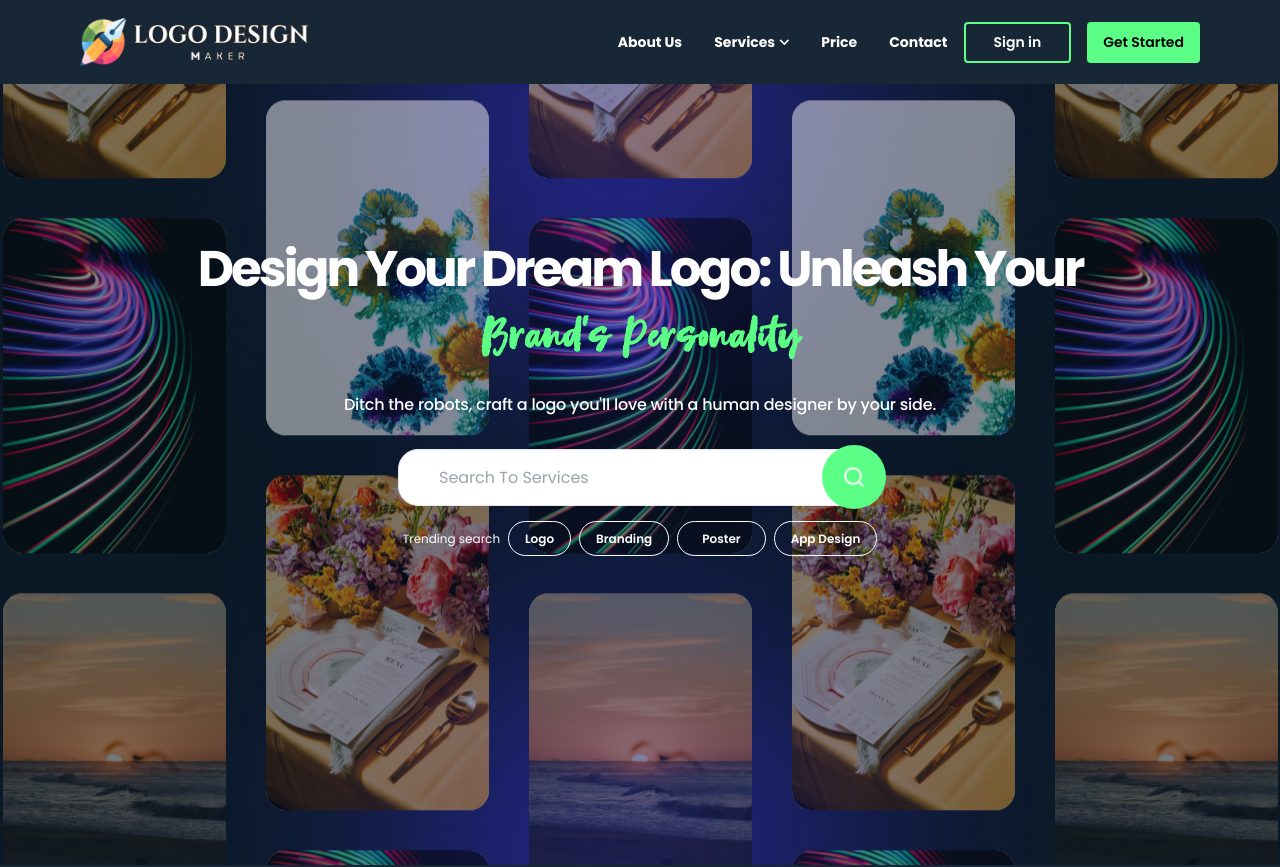
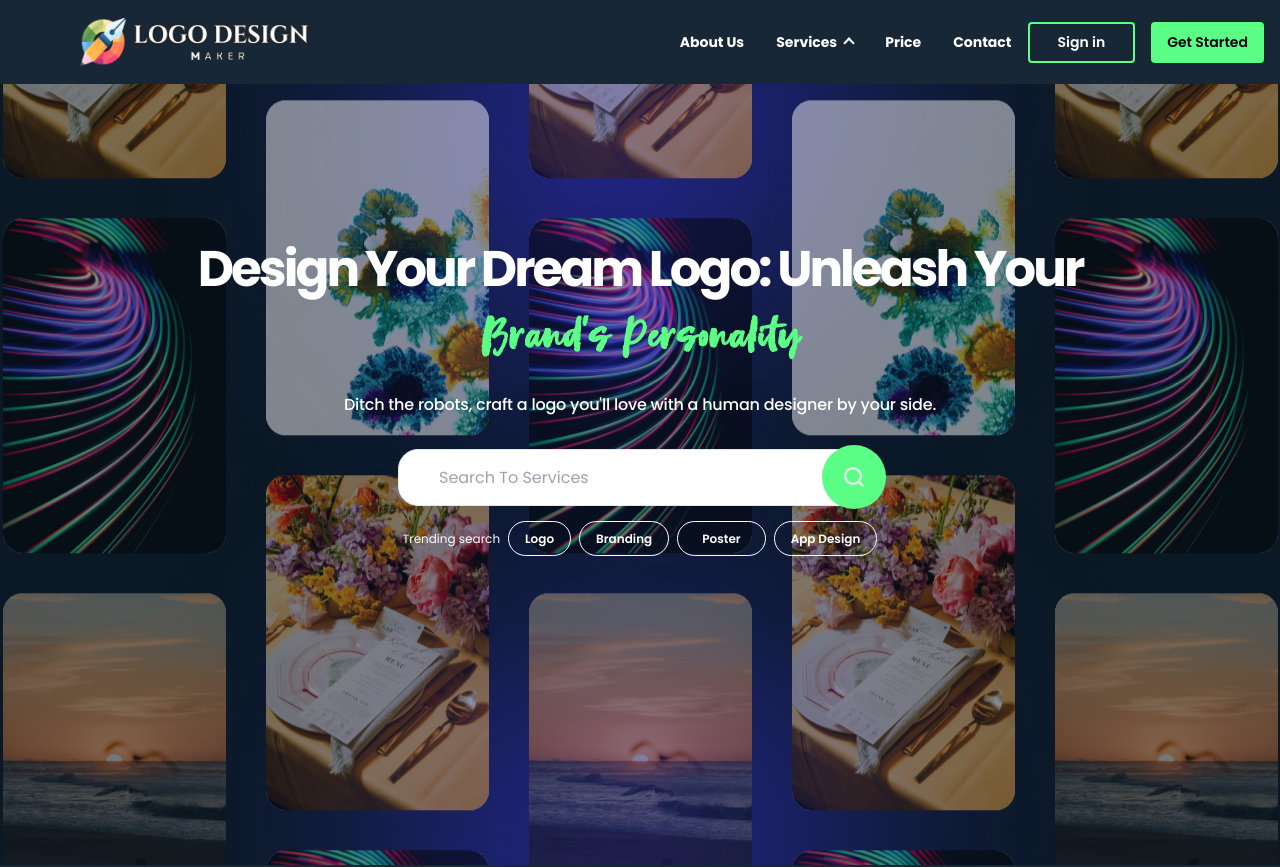
Before and after one commit to shashank8112357010/logo-designmaker, a Next.js app: page / in a window 1280 px wide. Shown: the top 867 px of the page. Built offline with nearby package versions, Linux system fonts and the light colour scheme.

Commit message:
home section 90% done

```diff
--- a/src/app/components/home/WhyChoose.js
+++ b/src/app/components/home/WhyChoose.js
@@ -24,9 +24,6 @@ export default function WhyChoose() {
 
                 {/* Right Section  */}
                 <div className="relative grid grid-cols-1 sm:grid-cols-2 lg:grid-cols-2 sm:gap-y-12 gap-x-8 px-10 sm:px-0 lg:px-10 ">
-                    <div className="absolute -bottom-6 right-0">
-                        <Image src="/home/ChooseGradient.png" width={4005} height={4000} alt="gradient" />
-                    </div>
                     <div className="flex flex-col text-center sm:text-start items-center sm:items-start gap-[16px] sm:gap-[16px] lg:gap-[24px]  sm:max-w-[320px] mx-auto">
                         <div className="relative w-[28px] lg:w-[54px] h-[28px] lg:h-[54px]">
                             <Image src="/home/Choose1.png" alt="Choose your brand" fill className="mx-auto" />
--- a/src/app/components/navbar/Navbar.js
+++ b/src/app/components/navbar/Navbar.js
@@ -1,6 +1,6 @@
 "use client"
 import Image from "next/image"
-import { useEffect, useState } from "react"
+import { useState } from "react"
 
 export default function Navbar() {
     const [hide, setHide] = useState(false)
@@ -17,19 +17,19 @@ export default function Navbar() {
         {
             id: 2,
             img: "/navbar/BookIcon.png",
-            heading: "Business and advertising designs",
+            heading: "Clothing and Merchandise",
             subHeading: "Eye Catchy Designs That Perform"
         },
         {
             id: 3,
             img: "/navbar/BookIcon.png",
-            heading: "Business and advertising designs",
+            heading: "Illustration and Art",
             subHeading: "Eye Catchy Designs That Perform"
         },
         {
             id: 4,
             img: "/navbar/BookIcon.png",
-            heading: "Business and advertising designs",
+            heading: "Social Media Design",
             subHeading: "Eye Catchy Designs That Perform"
         },
     ]
@@ -63,9 +63,9 @@ export default function Navbar() {
     ]
 
     return (
-        <section className="relative max-w-[1920px] z-50 mx-auto bg-secondaryBlack h-[84px] text-white ">
-            <div className="flex justify-between items-center h-full px-4 sm:px-10 lg:px-20 relative">
-                <div className="lg:hidden cursor-pointer" onClick={() => setHide(!hide)}>
+        <section className="relative max-w-[1920px] z-[999] mx-auto bg-secondaryBlack h-[84px] text-white pr-4">
+            <div className="flex justify-between items-center h-full relative">
+                <div className="lg:hidden cursor-pointer px-4 sm:px-10 lg:px-20" onClick={() => setHide(!hide)}>
                     {hide ?
                         <Image src="/navbar/Cross.png" width={26} height={10} alt="logoImg" />
                         :
@@ -73,26 +73,29 @@ export default function Navbar() {
                     }
                 </div>
 
-                <div>
+                <div className="px-4 sm:px-10 lg:px-20">
                     <div className="relative w-[140px] xs:w-[180px] sm:w-[230px] h-[28px] xs:h-[36px] sm:h-[48px]">
                         <Image src="/navbar/Logo.png" alt="logo design maker" fill className="mx-auto" />
                     </div>
                 </div>
-                <div className="flex gap-4 justify-center items-center">
-                    <ul className="text-[14px] gap-8 font-bold hidden lg:flex">
-                        <li className="flex gap-1 justify-center py-[10px]">
+                <div className="flex gap-4 justify-center items-center h-full">
+                    <ul className="text-[14px] gap-8 font-bold hidden lg:flex h-full">
+                        <li className="flex gap-1 justify-center items-center py-[10px]">
                             <a className="hover:text-primaryGreen" href="#">
                                 About Us
                             </a>
                         </li>
-                        <li className=" gap-1 flex flex-col servicesShow justify-center relative">
-                            <div className="flex justify-center  group gap-1 py-[10px]">
-                                <a className="" href="#" >
+                        <li className="gap-1 flex flex-col servicesShow h-full justify-center z-10 relative">
+                            <div className="flex justify-center gap-1 py-[10px] pr-4">
+                                <div className="hover:text-primaryGreen cursor-pointer">
+                                    <a className="services" href="#" >
                                         Services
+                                    </a>
+                                    <div className="servicesAfter"></div>
+                                </div>
 
                                 {/* //Dropdown services for lap screen */}
-                                    <div className={` servicesBottomList bg-darkBlack w-[910px] justify-between absolute top-[60px] -right-72`}
-                                    // onMouseEnter={serviceListBox} onMouseLeave={serviceListBoxLeave}
+                                <div className={`servicesBottomList bg-darkBlack w-[910px] justify-between `}
                                 >
 
                                     <div className="flex flex-col justify-center gap-8 pl-[52px] pt-6 pb-10">
@@ -121,13 +124,12 @@ export default function Navbar() {
                                                         )
                                                     })
                                                 }
-
                                             </div>
                                             <div className="flex flex-col">
                                                 {
                                                     dropMenus.map((item) => {
                                                         return (
-                                                                <div key={item.id} className="flex justify-center items-start gap-1 " >
+                                                            <div key={item.id} className="flex justify-center items-start gap-1">
                                                                 <div className="relative w-4 h-4">
                                                                     <Image className="absolute top-[4.2px]" width={15} height={15} src={item.img} alt="BookIconImg" />
                                                                 </div>
@@ -148,7 +150,7 @@ export default function Navbar() {
                                         </div>
 
                                     </div>
-                                        <div className="flex flex-col justify-center items-center bg-lightBlack px-4">
+                                    <div className="flex flex-col justify-center items-center bg-lightBlack px-4 pb-4">
                                         <Image width={163} height={163} src='/navbar/DropDownMedia.png' alt="BookIconImg" />
                                         <div className="w-[187px] flex flex-col gap-y-2 pr-2">
                                             <p className="text-lapfooterBody leading-[21px] tracking-[6%] font-normal capitalize">BOOK A CALL </p>
@@ -156,18 +158,25 @@ export default function Navbar() {
                                         </div>
                                         <div className="flex relative items-center justify-center w-[190px] pb-2 px-4 py-8" >
                                             <input type="text" placeholder="Enter Your Email" className="inputDesign2 text-primaryBlack outline-none border-none rounded-[45px] py-1 pr-[5px] pl-[10px] w-[190px]" />
-                                                <div className="absolute right-[4px] top-[33px]">
+                                            <div className="absolute right-[4px] top-[34px]">
                                                 <button className="bg-buttonBlack text-[10px] leading-[14px] font-semibold rounded-[45px] py-[5px] px-[8px]">Send</button>
                                             </div>
                                         </div>
                                     </div>
                                 </div>
-                                </a>
-                                <Image src="/navbar/expand_icon.svg" className="cursor-pointer" width={10} height={10} alt="logoImg" />
                             </div>
                         </li>
-                        <li><a className="hover:text-primaryGreen flex item-center justify-center py-[10px]" href="#">Price</a></li>
-                        <li><a className="hover:text-primaryGreen flex item-center justify-center py-[10px]" href="#">Contact</a></li>
+
+                        <li className="flex item-center py-[10px] gap-1 justify-center">
+                            <a className="hover:text-primaryGreen h-full flex justify-center items-center" href="#">
+                                Price
+                            </a>
+                        </li>
+                        <li className="flex item-center py-[10px] gap-1 justify-center">
+                            <a className="hover:text-primaryGreen h-full flex justify-center items-center" href="#">
+                                Contact
+                            </a>
+                        </li>
                     </ul>
                     <button className="text-[10px] sm:text-[14px] font-semibold border-2 border-primaryGreen hover:bg-primaryGreen text-white hover:text-black px-[16px] sm:px-[28px] py-[6px] sm:py-[8px] rounded-[4px] transition-all duration-300 ease-in-out">Sign in</button>
                     <button className="hidden sm:block text-[10px] sm:text-[14px] font-semibold bg-primaryGreen border-2 border-primaryGreen hover:bg-secondaryBlack hover:border-primaryGreen text-black hover:text-white px-[14px] py-[8px] rounded-[4px] transition-all duration-300 ease-in-out">Get Started</button>
--- a/src/app/globals.css
+++ b/src/app/globals.css
@@ -116,11 +116,52 @@
 }
 
 
+/* //navbar service  */
+
+.servicesAfter {
+    position: absolute;
+    right: -0px;
+    top: 46%;
+    transform: rotate(135deg);
+    margin-left: 4px;
+    border-top: 0;
+    border-bottom: 2px solid white;
+    border-left: 2px solid white;
+    border-right: 0;
+    width: 8px;
+    height: 8px;
+    transition: all 0.4s ease-in-out;
+}
+
+.servicesShow:hover .servicesAfter {
+    transform: rotate(-45deg);
+    top: 43%;
+    border-bottom: 2px solid #5CFF85;
+    border-left: 2px solid #5CFF85;
+}
+
 .servicesBottomList {
     display: none;
-    transition: all 0.5s ease-in-out;
+    position: absolute;
+    top: 0px;
+    left: -370px;
 }
+
 
 .servicesShow:hover .servicesBottomList {
     display: flex;
+    top: 83px;
+    left: -520px;
+    transition: all 0.2s ease-in-out;
+    animation: slideDown 0.5s forwards;
 }
+
+@keyframes slideDown {
+    from {
+        transform: translateY(20%);
+    }
+
+    to {
+        transform: translateY(0);
+    }
+}
```
Also changed, not shown: src/app/components/home/tellStory/TellStoryContent.js (+1 -6 lines), src/data/Data.js (+13 -10 lines), src/animate/tellYourStory1.json. Lines whose indentation alone changed are shown as unchanged.
